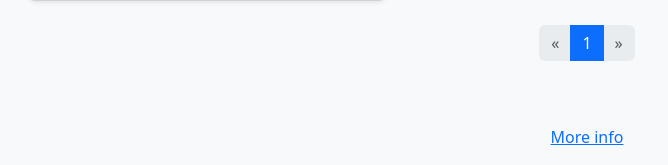
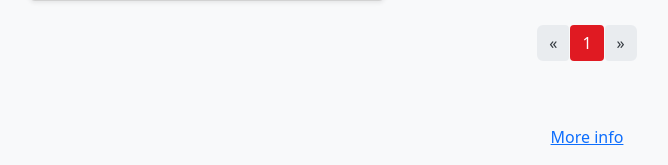
Before and after one commit to jackmoore7/coles-web-app, a Flask app: page / in a window 1280 px wide. Shown: the part 1080-1245 px from the top of the page, without its empty margins (53-721 px from the left). Run offline with Flask 3, Linux system fonts and the light colour scheme; grey boxes marked "Sample" are stand-in pictures.

Commit message:
Fixed pagination and date display

```diff
--- a/static/styles.css
+++ b/static/styles.css
@@ -254,24 +254,32 @@ a.text-decoration-none .card {
     transition: background-color 0.3s, color 0.3s;
 }
 
-.pagination > .active > span {
-    color: var(--pagination-active-text);
-    background-color: var(--pagination-active-bg);
+.pagination .page-link {
+    color: var(--text-color) !important;
+    background-color: var(--pagination-link-bg) !important;
+    border: none !important;
+    margin: 0 2px;
+    border-radius: 4px;
 }
 
-.pagination .disabled > span {
-    color: var(--text-color);
-    background-color: var(--pagination-disabled-bg);
+.pagination .page-link:focus {
+    box-shadow: none;
 }
 
-.pagination a {
-    color: var(--text-color);
-    background-color: var(--pagination-link-bg);
+.pagination .page-link:hover {
+    background-color: var(--pagination-hover-bg) !important;
 }
 
-#bootstrap-overrides a:hover {
-    color: var(--text-color);
-    background-color: var(--pagination-hover-bg);
+.pagination > .active > .page-link {
+    background-color: var(--pagination-active-bg) !important;
+    color: var(--pagination-active-text) !important;
+    border: none !important;
+}
+
+.pagination > .disabled > .page-link {
+    background-color: var(--pagination-disabled-bg) !important;
+    color: var(--text-color) !important;
+    border: none !important;
 }
 
 #darkModeToggle {
--- a/templates/index.html
+++ b/templates/index.html
@@ -51,7 +51,7 @@
 
     <h4 class="mb-3">
         <span id="countDisplay">{{ total_messages }} {{ 'record' if total_messages == 1 else 'records' }}</span>
-        <span id="dateDisplay">{% if selected_date %}on {{ selected_date }}{% endif %}</span>
+        <span id="dateDisplay"></span>
     </h4>
 
     {% if messages %}
@@ -187,7 +187,7 @@
                     countDisplay.textContent = countText;
                 }
                 if (dateDisplay) {
-                    dateDisplay.textContent = selectedDate ? (selectedDateLabel ? ` on ${selectedDateLabel}` : ` on ${selectedDate}`) : '';
+                    dateDisplay.textContent = selectedDate ? ` on ${selectedDate}` : '';
                 }
 
                 const ul = document.querySelector('nav[aria-label="Page navigation"] ul');
```
